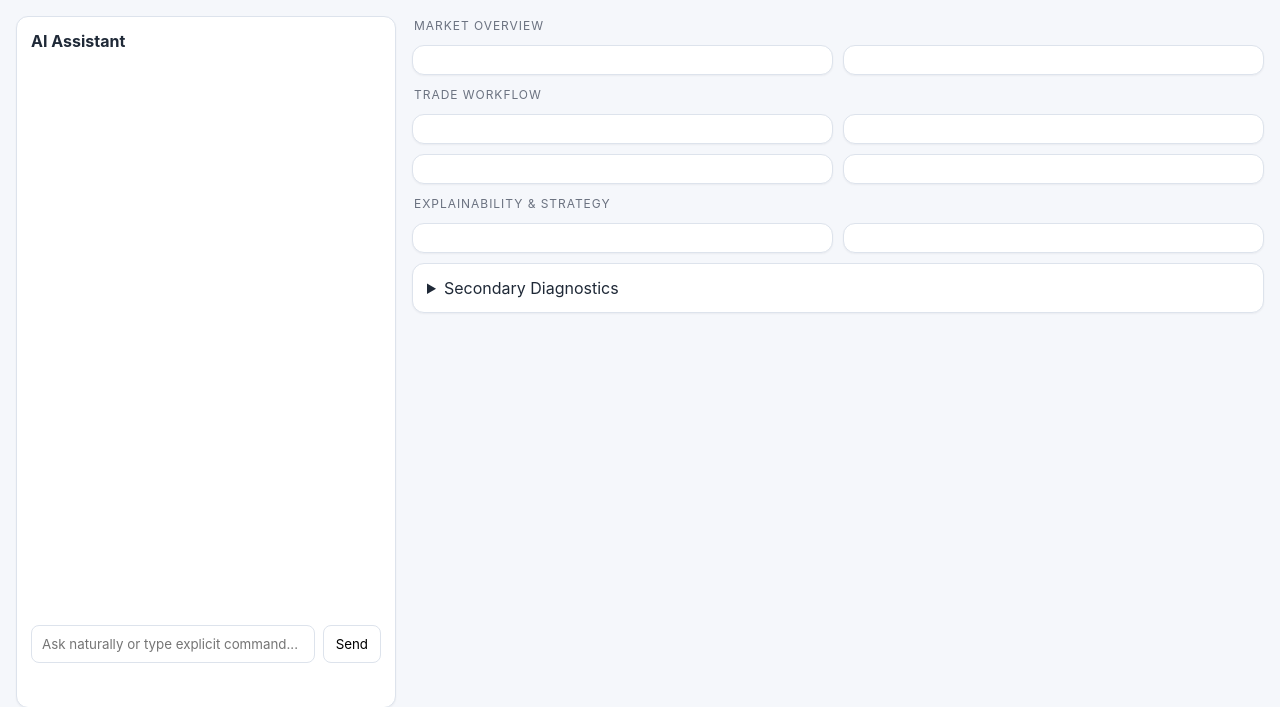
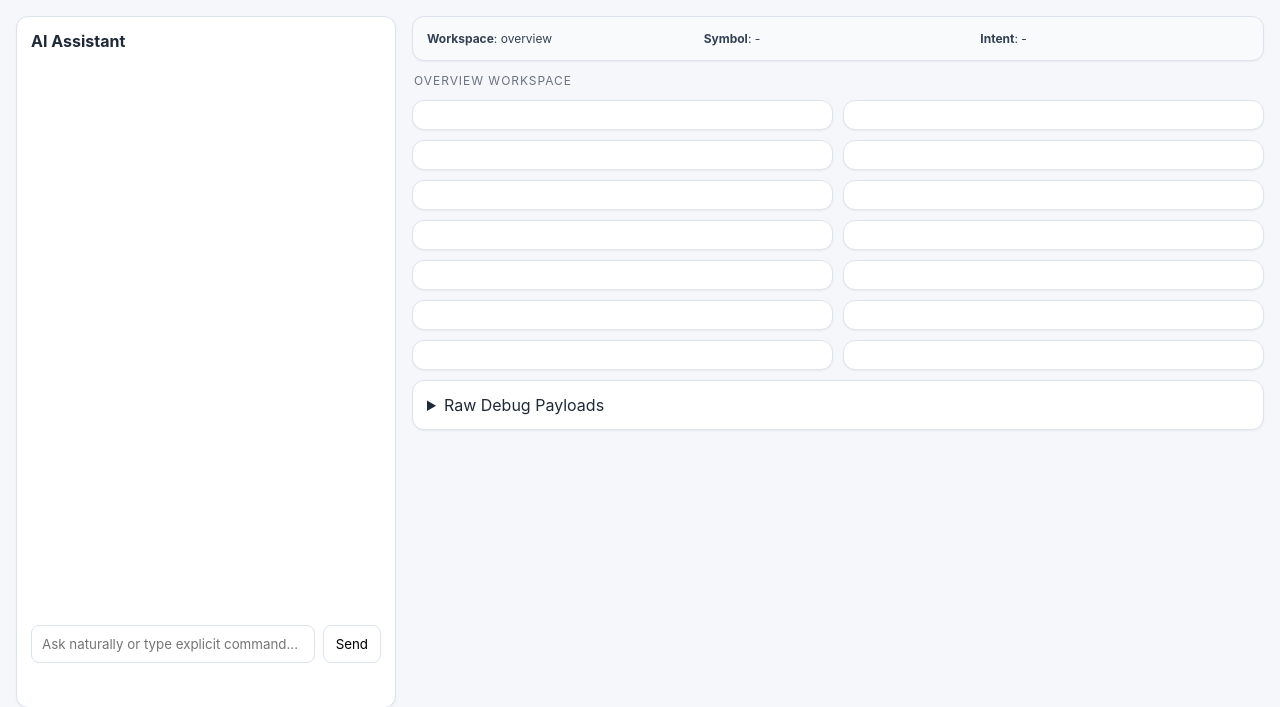
Before and after one commit to petradeweese/KadeAI, a Python web app: template kade/ui/templates/index.html in a window 1280 px wide. Shown: the part 75-782 px from the top of the page. Run offline with Jinja, Linux system fonts and the light colour scheme; the template is opened without the code that fills it, so the values that code supplies are empty.

Commit message:
Add conversation-driven workspace modes and dynamic panel orchestration

```diff
--- a/kade/ui/static/app.js
+++ b/kade/ui/static/app.js
@@ -2,6 +2,15 @@ const transcriptEl = document.getElementById('transcript');
 const chatForm = document.getElementById('chat-form');
 const chatInput = document.getElementById('chat-input');
 const interpretedEl = document.getElementById('interpreted');
+
+const MODE_TITLES = {
+  overview: 'Overview Workspace',
+  market: 'Market Workspace',
+  trade: 'Trade Workspace',
+  tracking: 'Tracking Workspace',
+  review: 'Review Workspace',
+  analysis: 'Analysis Workspace',
+};
 
 async function loadDashboard() {
   const res = await fetch('/api/dashboard');
@@ -25,9 +34,15 @@ function renderDashboard(payload) {
   const tracking = oc.trade_plan_tracking || {};
   const visual = oc.visual_explainability || {};
   const strategy = oc.strategy_intelligence || {};
+  const layoutState = payload.ui_state || {};
 
   document.getElementById('runtime-pill').textContent = `Runtime: ${oc.runtime?.runtime_mode || 'text_first'}`;
   document.getElementById('provider-pill').textContent = `LLM: ${oc.llm?.provider || 'mock'}`;
+
+  document.getElementById('workspace-mode').textContent = layoutState.active_workspace_mode || 'overview';
+  document.getElementById('active-symbol').textContent = layoutState.active_symbol || '-';
+  document.getElementById('last-intent').textContent = layoutState.last_interpreted_intent || '-';
+  document.getElementById('workspace-title').textContent = MODE_TITLES[layoutState.active_workspace_mode] || MODE_TITLES.overview;
 
   renderCard('market-card', 'Market Intelligence', [
     `Regime: ${market.regime?.label || 'unknown'}`,
@@ -41,8 +56,19 @@ function renderDashboard(payload) {
     `Risks: ${(premarket.risks || []).slice(0,2).join(', ') || 'n/a'}`,
   ], premarket);
 
+  renderCard('radar-card', 'Radar Watchlist', [
+    `Top signals: ${(oc.radar?.top_signals || []).length}`,
+    `High-quality: ${(oc.radar?.quality_buckets?.top_quality || []).length}`,
+  ], oc.radar || {});
+
+  renderCard('movers-card', 'Movers & Watchlist', [
+    `Top movers: ${(market.top_movers || []).length}`,
+    `Most active: ${(market.most_active || []).length}`,
+    `Watchlist: ${(premarket.watchlist_priorities || []).slice(0,3).join(', ') || 'n/a'}`,
+  ], { movers: market.top_movers, active: market.most_active, watchlist: premarket.watchlist_priorities });
+
   renderCard('trade-idea-card', 'Trade Idea', [
-    `Symbol: ${trade.symbol || 'n/a'}`,
+    `Symbol: ${trade.symbol || layoutState.active_symbol || 'n/a'}`,
     `Stance: ${trade.stance || 'n/a'}`,
     `Entry: ${trade.entry || 'n/a'}`,
     `Target: ${trade.target || 'n/a'}`,
@@ -50,43 +76,81 @@ function renderDashboard(payload) {
 
   renderCard('target-move-card', 'Target Move Board', [
     `Candidates: ${(target.candidates || []).length}`,
-    `Active symbol: ${(target.request || {}).symbol || 'n/a'}`,
+    `Active symbol: ${(target.request || {}).symbol || layoutState.active_symbol || 'n/a'}`,
   ], target);
 
   renderCard('trade-plan-card', 'Trade Plan', [
     `Plan: ${plan.plan_id || 'n/a'}`,
     `Status: ${plan.status || 'n/a'}`,
-    `Symbol: ${plan.symbol || 'n/a'}`,
+    `Symbol: ${plan.symbol || layoutState.active_symbol || 'n/a'}`,
   ], plan);
 
-  renderCard('tracking-card', 'Tracking & Review', [
+  renderCard('tracking-card', 'Trade Plan Tracking', [
     `Tracking status: ${tracking.status_after || 'n/a'}`,
-    `Review history: ${(oc.trade_review?.history || []).length}`,
-  ], {tracking, review: oc.trade_review});
+    `Plan: ${tracking.plan_id || plan.plan_id || 'n/a'}`,
+  ], tracking);
 
   renderCard('visual-card', 'Visual Explainability', [
-    `Active symbol: ${visual.active_symbol || 'n/a'}`,
-    `Active view: ${visual.active_view || 'n/a'}`,
+    `Active symbol: ${visual.active_symbol || layoutState.active_symbol || 'n/a'}`,
+    `Active view: ${visual.active_view || layoutState.active_view || 'n/a'}`,
     `Charts: ${(visual.charts || []).length}`,
   ], visual);
 
   renderCard('strategy-card', 'Strategy Intelligence', [
     `Setups: ${(strategy.setup_archetypes || []).length}`,
     `Regime rows: ${(strategy.regime_performance || []).length}`,
+    `Symbol rows: ${(strategy.symbol_performance || []).length}`,
   ], strategy);
+
+  renderCard('execution-card', 'Execution Monitor', [
+    `Lifecycle events: ${(oc.execution?.latest_lifecycle || []).length}`,
+    `Trades today: ${oc.session?.trades_today ?? 0}`,
+  ], oc.execution || {});
+
+  renderCard('review-card', 'Trade Review', [
+    `Latest review present: ${oc.trade_review?.latest_review ? 'yes' : 'no'}`,
+    `Review history: ${(oc.trade_review?.history || []).length}`,
+  ], oc.trade_review || {});
+
+  renderCard('timeline-card', 'Timeline', [
+    `Events: ${(oc.timeline?.events || []).length}`,
+    `Retention: ${oc.timeline?.retention ?? 'n/a'}`,
+  ], oc.timeline || {});
+
+  renderCard('diagnostics-card', 'Provider Diagnostics', [
+    `Providers: ${Object.keys(oc.providers || {}).length}`,
+    `LLM summaries enabled: ${oc.llm?.narrative_summaries_enabled ? 'yes' : 'no'}`,
+  ], { providers: oc.providers, llm: oc.llm });
 
   document.getElementById('secondary-debug').textContent = JSON.stringify({
     execution: oc.execution,
     timeline: oc.timeline,
     providers: oc.providers,
     llm: oc.llm,
+    ui_state: layoutState,
   }, null, 2);
 
-  const symbol = payload.ui_state?.last_active_symbol;
-  document.querySelectorAll('.highlightable').forEach(el => el.classList.remove('highlight'));
-  if (symbol) {
-    ['trade-idea-card','target-move-card','trade-plan-card','visual-card'].forEach(id => document.getElementById(id)?.classList.add('highlight'));
-  }
+  applyLayoutState(layoutState);
+}
+
+function applyLayoutState(layoutState) {
+  const priorityMap = layoutState.panel_priority_map || {};
+  const collapsed = new Set(layoutState.collapsed_panels || []);
+  const highlighted = new Set(layoutState.highlighted_panels || []);
+
+  document.querySelectorAll('.panel').forEach((el) => {
+    const key = el.dataset.panel;
+    const order = priorityMap[key] ?? 999;
+    el.style.order = String(order);
+    el.classList.toggle('collapsed', collapsed.has(key));
+    el.classList.toggle('highlight', highlighted.has(key));
+    const deEmphasized = !highlighted.has(key) && order > 50;
+    el.classList.toggle('deemphasized', deEmphasized);
+
+    if (el.tagName.toLowerCase() === 'details') {
+      el.open = !collapsed.has(key);
+    }
+  });
 }
 
 async function postJson(path, payload) {
--- a/kade/ui/static/styles.css
+++ b/kade/ui/static/styles.css
@@ -14,6 +14,10 @@ button{border:1px solid var(--border);background:#fff;padding:8px 12px;border-ra
 .chat-input-row{display:flex;gap:8px}.chat-input-row input{flex:1;border:1px solid var(--border);padding:10px;border-radius:8px}
 .workspace{display:flex;flex-direction:column;gap:10px}.section-title{font-size:12px;text-transform:uppercase;letter-spacing:.08em;color:var(--muted);padding:2px 2px}
 .grid{display:grid;gap:10px}.grid.two{grid-template-columns:repeat(2,minmax(0,1fr))}
+.status-strip{display:grid;grid-template-columns:repeat(3,minmax(0,1fr));gap:8px;font-size:12px;color:#334155;background:#f9fafb}
 .card h3{margin:0 0 6px;font-size:14px}.metric{font-size:13px;color:var(--text);margin:2px 0}.secondary pre{white-space:pre-wrap;font-size:11px;color:#334155}
-.highlight{outline:2px solid #c7e1ff}
-@media (max-width:1100px){.layout{grid-template-columns:1fr}.grid.two{grid-template-columns:1fr}}
+.panel.highlight{outline:2px solid #c7e1ff}
+.panel.collapsed{opacity:.65}
+.panel.collapsed details{display:none}
+.panel.deemphasized{opacity:.78}
+@media (max-width:1100px){.layout{grid-template-columns:1fr}.grid.two{grid-template-columns:1fr}.status-strip{grid-template-columns:1fr}}
--- a/kade/ui/templates/index.html
+++ b/kade/ui/templates/index.html
@@ -31,28 +31,35 @@
     </section>
 
     <section class="workspace">
-      <div class="section-title">Market Overview</div>
-      <div class="grid two">
-        <article class="card" id="market-card"></article>
-        <article class="card" id="premarket-card"></article>
+      <div class="status-strip card">
+        <div><strong>Workspace</strong>: <span id="workspace-mode">overview</span></div>
+        <div><strong>Symbol</strong>: <span id="active-symbol">-</span></div>
+        <div><strong>Intent</strong>: <span id="last-intent">-</span></div>
       </div>
 
-      <div class="section-title">Trade Workflow</div>
-      <div class="grid two">
-        <article class="card highlightable" id="trade-idea-card"></article>
-        <article class="card highlightable" id="target-move-card"></article>
-        <article class="card highlightable" id="trade-plan-card"></article>
-        <article class="card" id="tracking-card"></article>
+      <div class="section-title" id="workspace-title">Overview Workspace</div>
+      <div class="grid two" id="panel-grid">
+        <article class="card panel" data-panel="market_intelligence" id="market-card"></article>
+        <article class="card panel" data-panel="premarket_gameplan" id="premarket-card"></article>
+        <article class="card panel" data-panel="radar" id="radar-card"></article>
+        <article class="card panel" data-panel="movers" id="movers-card"></article>
+
+        <article class="card panel" data-panel="trade_idea" id="trade-idea-card"></article>
+        <article class="card panel" data-panel="target_move" id="target-move-card"></article>
+        <article class="card panel" data-panel="trade_plan" id="trade-plan-card"></article>
+        <article class="card panel" data-panel="trade_plan_tracking" id="tracking-card"></article>
+
+        <article class="card panel" data-panel="visual_explainability" id="visual-card"></article>
+        <article class="card panel" data-panel="strategy_intelligence" id="strategy-card"></article>
+        <article class="card panel" data-panel="execution_monitor" id="execution-card"></article>
+        <article class="card panel" data-panel="trade_review" id="review-card"></article>
+
+        <article class="card panel" data-panel="timeline" id="timeline-card"></article>
+        <article class="card panel" data-panel="provider_diagnostics" id="diagnostics-card"></article>
       </div>
 
-      <div class="section-title">Explainability & Strategy</div>
-      <div class="grid two">
-        <article class="card highlightable" id="visual-card"></article>
-        <article class="card" id="strategy-card"></article>
-      </div>
-
-      <details class="card secondary">
-        <summary>Secondary Diagnostics</summary>
+      <details class="card secondary panel" data-panel="raw_debug" id="raw-debug-card">
+        <summary>Raw Debug Payloads</summary>
         <pre id="secondary-debug"></pre>
       </details>
     </section>
```
Also changed, not shown: kade/tests/test_phase23_operator_ui.py (+39 -9 lines), kade/ui/api.py (+35 -7 lines), kade/ui/workspace.py (added, +111 -0 lines).
